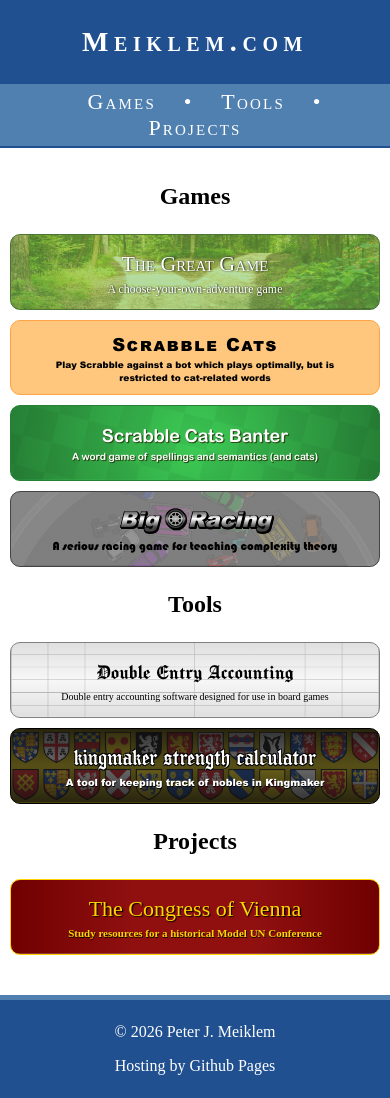
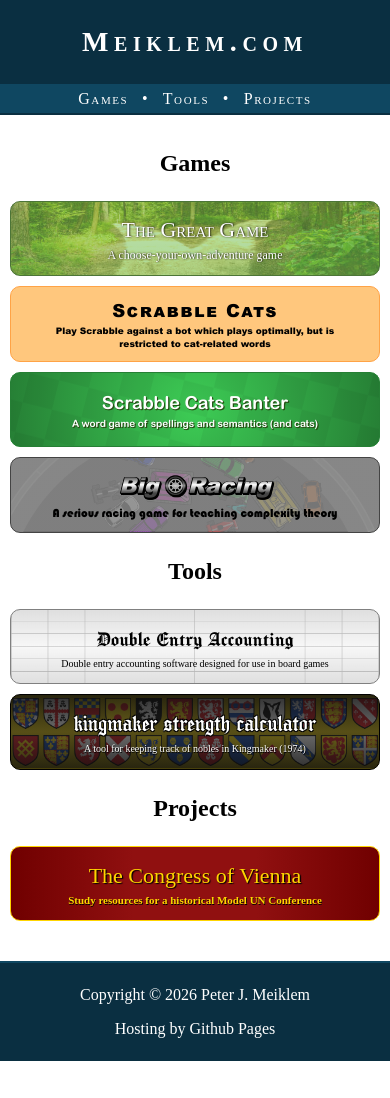
Before and after one commit to lord-macklem/lord-macklem.github.io, a plain HTML site: page index.html in a window 390 px wide. After the commit the page ends 1061 px from the top, so only its background shows below. Drawn offline with Linux system fonts and the light colour scheme; a web font is replaced by a local one.

Commit message:
Front Page Update
Darkened colours on header and footer
Improved dynamic CSS for screen sizes

```diff
--- a/index.html
+++ b/index.html
@@ -41,7 +41,7 @@
 		</div></div></a>
 		<a href="/kingmaker/"><div class="game-box kingmaker"><div class="text-wrapper">
 			<h1>kingmaker strength calculator</h1>
-			<p>A tool for keeping track of nobles in Kingmaker</p>
+			<p>A tool for keeping track of nobles in Kingmaker (1974)</p>
 		</div></div></a>
 		<h2 id="Projects">Projects</h2>
 		<a href="/congress-of-vienna/"><div class="game-box congress-of-vienna"><div class="text-wrapper">
@@ -50,8 +50,8 @@
 		</div></div></a>
 	</div>
 	<footer>
-		<p>© 2026 Peter J. Meiklem</p>
-		<p>Hosting by <a href="github.io">Github Pages</a></p>
+		<p>Copyright © 2026 Peter J. Meiklem</p>
+		<p>Hosting by <a href="https://github.io/">Github Pages</a></p>
 	</footer>
 	<script src="script.js"></script>
 </body>
--- a/style.css
+++ b/style.css
@@ -9,6 +9,10 @@
 @font-face {
     font-family: "Arial Black";
     src: url("scrabble-cats-banter/ariblk.ttf");
+}
+@font-face {
+	font-family: "Arial Bold";
+	src: url("kingmaker/arialbd.ttf");
 }
 @font-face {
 	font-family: "Bahaus 93 Regular";
@@ -33,7 +37,8 @@ body {
 	margin: 0;
 }
 header {
-	background-color: #205090;
+	/*background-color: #205090;*/
+	background-color: #0A2F41;
 	color: white;
 	text-align: center;
 	line-height: 1.2;
@@ -41,7 +46,6 @@ header {
 
 }
 header h1 {
-	background-color: #205090;
 	padding: 25px 0;
 	font-size: 42px;
 	font-weight: bold;
@@ -49,8 +53,10 @@ header h1 {
 	margin: 0;
 }
 header .navbar {
-	background-color: #5080B0;
-	border-bottom: 2px solid #205090;
+	/*background-color: #5080B0;*/
+	/*border-bottom: 2px solid #205090;*/
+	background-color: #0F4761;
+	border-bottom: 2px solid #0A2F41;
 	padding: 5px 0;
 	font-size: 22px;
 	letter-spacing: 0.1em;
@@ -73,15 +79,18 @@ a:hover {
 	margin: auto;
 	text-align: center;
 }
+.content h2 {
+	font-size: 24px;
+}
 
 @media screen and (min-width: 1200px){
 	.content {max-width: 1200px;}
 }
 
 footer {
-	background-color: #205090;
+	background-color: #0A2F41;
+	border-top: 2px solid #0F4761;
 	padding: 10px 0;
-	border-top: 5px solid #5080B0;
 	text-align: center;
 	color: white;
 }
@@ -133,19 +142,21 @@ footer p {
 }
 @media screen and (max-width: 520px) {
 	header h1 {font-size: 38px;}
-	header {font-size: 24px;}
+	header .navbar {font-size: 20px;}
 	.game-box h1 {font-size: 24px;}
 	.game-box {font-size: 16px;}
 }
 @media screen and (max-width: 450px) {
 	header h1 {font-size: 34px;}
-	header {font-size: 20px;}
+	header .navbar {font-size: 18px;}
+	header .navbar a {margin: 0 16px;}
 	.game-box h1 {font-size: 20px;}
 	.game-box {font-size: 14px;}
 }
 @media screen and (max-width: 400px) {
 	header h1 {font-size: 28px;}
-	header {font-size: 18px;}
+	header .navbar {font-size: 16px;}
+	header .navbar a {margin: 0 8px;}
 	.game-box h1 {font-size: 18px;}
 	.game-box {font-size: 12px;}
 }
@@ -338,7 +349,7 @@ footer p {
 			0.03em 0.03em black;
 }
 .kingmaker p {
-	font-family: "Arial Black";
+	font-family: "Arial Bold";
 	font-size: 15px;
 	color: white;
 	text-shadow: 0.05em 0.05em black;
```
